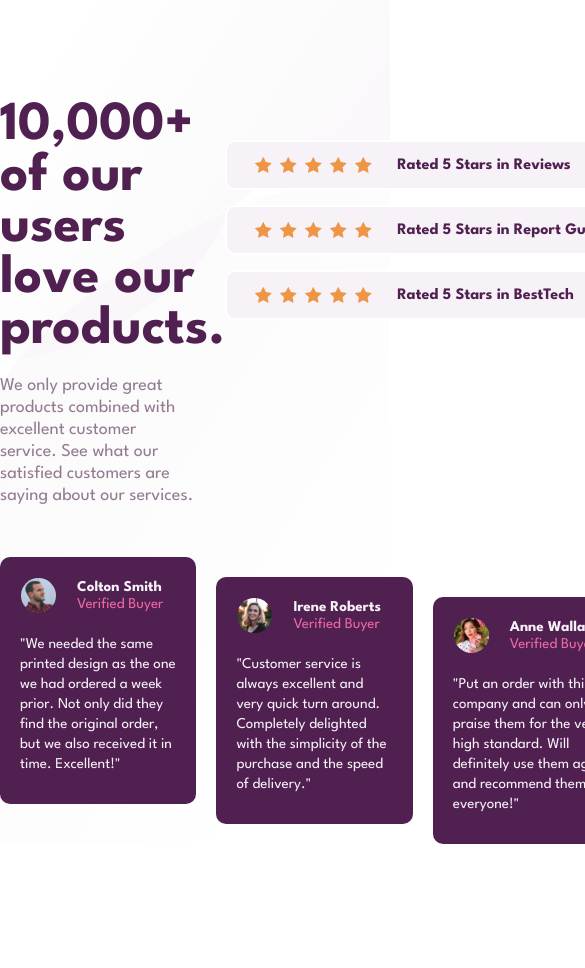
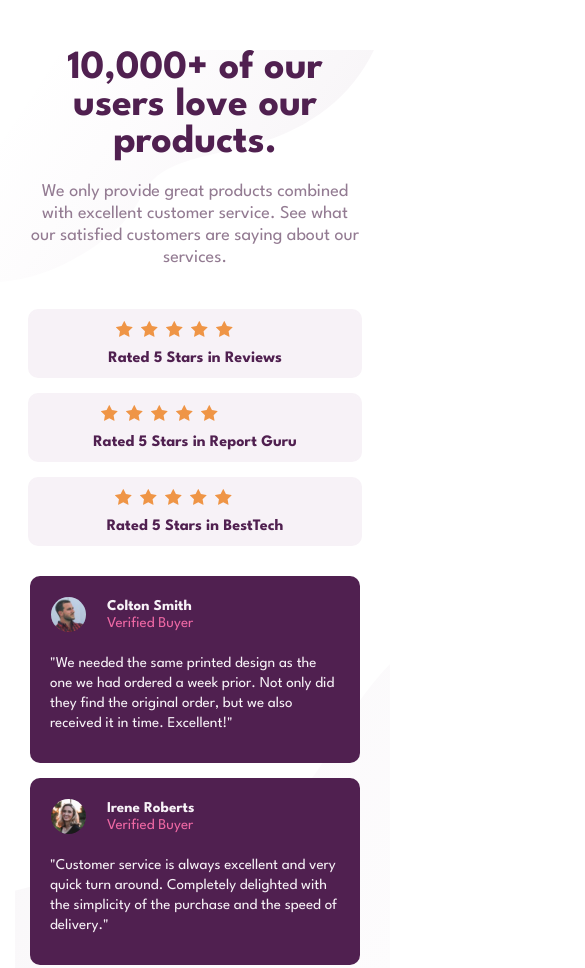
Before and after one commit to Suxaric/Social-proof-section, a plain HTML site: page index.html in a window 390 px wide. Shown: the top 968 px of the page, 585 px wide, since content can reach past the window. Drawn offline with Linux system fonts and the light colour scheme.

Commit message:
add media and queries

```diff
--- a/style.css
+++ b/style.css
@@ -31,6 +31,7 @@
 .container-info {
   margin-top: 100px;
 }
+
 .container-info h1 {
   color: hsl(300, 43%, 22%);
   font-family: League Spartan, sans-serif;
@@ -57,7 +58,7 @@
   width: 400px;
   margin-top: 40px;
   background-color: hsl(300, 24%, 96%);
-  border: solid 2px hsl(0, 0%, 100%);
+  border: solid 2px hsl(300, 24%, 96%);
   border-radius: 10px;
 }
 
@@ -88,7 +89,7 @@
   margin-right: auto;
   width: 400px;
   background-color: hsl(300, 24%, 96%);
-  border: solid 2px hsl(0, 0%, 100%);
+  border: solid 2px hsl(300, 24%, 96%);
   border-radius: 10px;
 }
 
@@ -119,7 +120,7 @@
   margin-right: 0;
   width: 400px;
   background-color: hsl(300, 24%, 96%);
-  border: solid 2px hsl(0, 0%, 100%);
+  border: solid 2px hsl(300, 24%, 96%);
   border-radius: 10px;
 }
 
@@ -144,7 +145,6 @@
   margin-bottom: 15px;
 }
 
-
 .container-reviews {
   margin-top: 30px;
   grid-column: span 2;
@@ -152,7 +152,6 @@
   grid-template-columns: 1fr 1fr 1fr;
   grid-template-rows: 1fr;
   grid-column-gap: 20px;
-
 }
 
 .container-reviews-colton {
@@ -258,7 +257,6 @@
   line-height: 20px;
 }
 
-
 .container-reviews-anne {
   margin-top: 40px;
   height: fit-content;
@@ -310,3 +308,145 @@
   font-weight: 400;
   line-height: 20px;
 }
+
+@media only screen and (max-width: 768px) {
+  .container {
+    height: 100%;
+    background-image: url(./images/bg-pattern-top-mobile.svg), url(./images/bg-pattern-bottom-mobile.svg);
+    background-repeat: no-repeat;
+    background-position:
+      left top,
+      right bottom;
+  }
+
+  .container-wrapper {
+    display: contents;
+  }
+
+  .container-info {
+    margin-left: auto;
+    margin-top: 50px;
+    margin-right: auto;
+    width: 330px;
+  }
+
+  .container-info h1 {
+   text-align: center;
+   padding-left: 30px;
+   padding-right: 30px;
+   font-size: 40px;
+  }
+
+  .container-info p {
+    text-align: center;
+    padding-left: 0px;
+    padding-top: 20px;
+    padding-right: 0px;
+    padding-bottom: 0px;
+  }
+
+  .container-stars {
+    margin-top: 30px;
+  }
+
+  .container-stars-rewiews {
+    margin-left: auto;
+    margin-right: auto;
+    width: 330px;
+  }
+
+  .container-stars-rewiews-space {
+    display: table;
+    margin-left: auto;
+    margin-right: auto;
+    align-items: center;
+   }
+
+  .container-stars-rewiews img {
+    padding-left: 8px;
+    margin-left: auto;
+    margin-top: 10px;
+    margin-bottom: 0px;
+  }
+
+  .container-stars-rewiews p {
+    padding-left: 0px;
+    margin-top: 10px;
+    margin-bottom: 10px;
+  }
+
+  .container-stars-report {
+    margin-left: auto;
+    margin-right: auto;
+    width: 330px;
+  }
+
+  .container-stars-report-space {
+    display: table;
+    margin-left: auto;
+    margin-right: auto;
+    align-items: center;
+  }
+
+  .container-stars-report img {
+    padding-left: 8px;
+    margin-left: auto;
+    margin-top: 10px;
+    margin-bottom: 0px;
+  }
+
+  .container-stars-report p {
+    padding-left: 0px;
+    margin-top: 10px;
+    margin-bottom: 10px;
+  }
+
+  .container-stars-besttech {
+    margin-left: auto;
+    margin-right: auto;
+    width: 330px;
+  }
+
+  .container-stars-besttech-space {
+    display: table;
+    margin-left: auto;
+    margin-right: auto;
+    align-items: center;
+  }
+
+  .container-stars-besttech img {
+    padding-left: 8px;
+    margin-left: auto;
+    margin-top: 10px;
+    margin-bottom: 0px;
+  }
+
+  .container-stars-besttech p {
+    padding-left: 0px;
+    margin-top: 10px;
+    margin-bottom: 10px;
+  }
+
+  .container-reviews {
+    margin-top: 30px;
+    display: grid;
+    grid-template-columns: 1fr;
+    grid-template-rows: 1fr 1fr 1fr;
+    grid-column-gap: 20px;
+  }
+
+  .container-reviews {
+    width: 330px;
+    margin-left: auto;
+    margin-right: auto
+  }
+
+  .container-reviews-irene {
+    margin-top: 5px;
+  }
+
+  .container-reviews-anne {
+    margin-top: 10px;
+  }
+
+}
```
